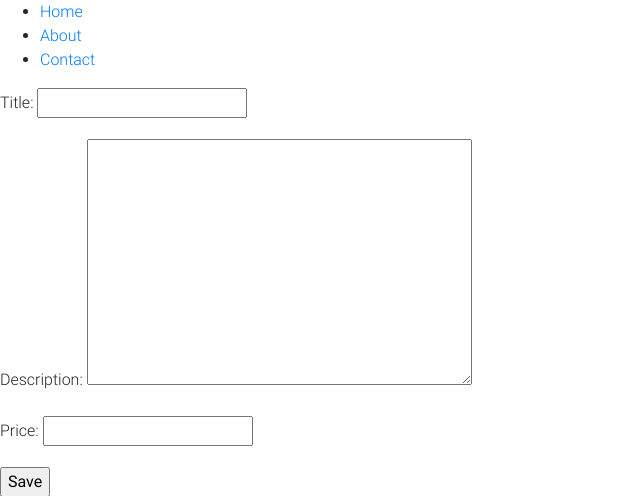
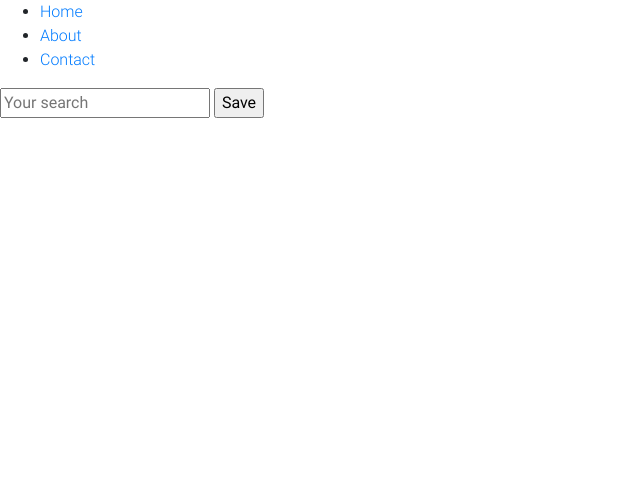
Before and after one commit to Alexmhack/django_pros, a Django app: page /create/ in a window 1280 px wide. Shown: the top 496 px of the page, without its empty margins (0-640 px from the left). Run offline with Django 3.2, Linux system fonts and the light colour scheme; some libraries are stand-ins or nearby versions.

Commit message:
make a form that does search on google

```diff
--- a/templates/products/create.html
+++ b/templates/products/create.html
@@ -2,9 +2,8 @@
 
 {% block content %}
 
-	<form method="POST">
-		{% csrf_token %}
-		{{ form.as_p }}
+	<form action="https://www.google.com/search" method="GET">
+		<input type="text" name="q" placeholder="Your search">
 		<input type="submit" value="Save">
 	</form>
 
```
